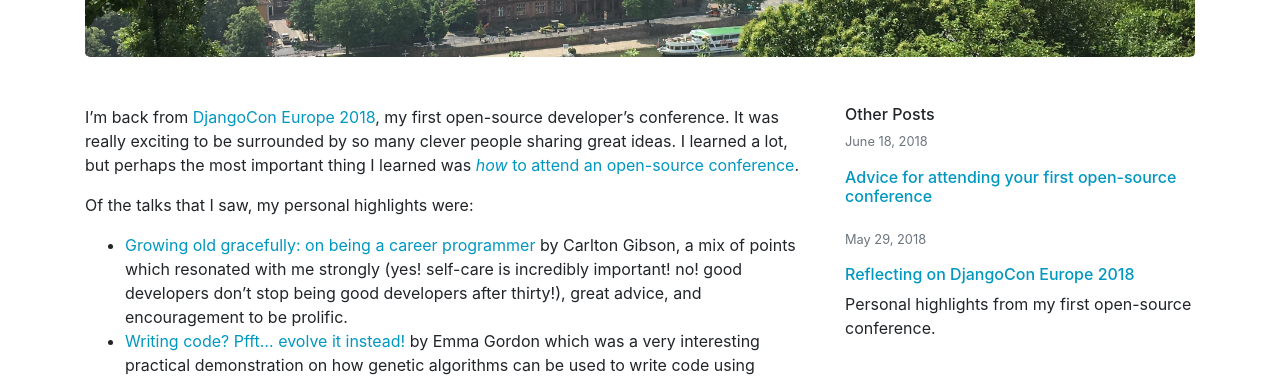
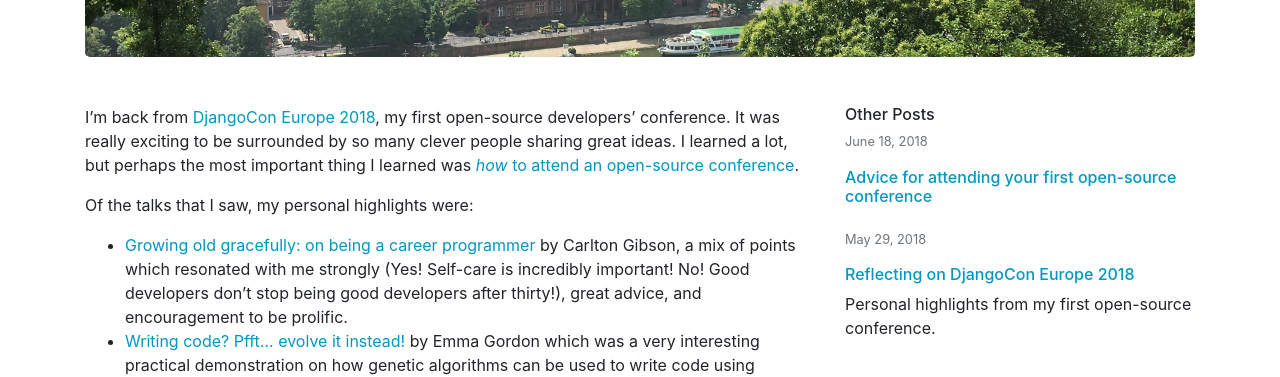
Before and after one commit to uhf62/uhf62.co.uk, a Jekyll site: the page built from _posts/2018-05-29-djangocon.markdown, in a window 1280 px wide. Shown: the part 416-793 px from the top of the page. Built offline with Jekyll 4.4.1, drawn with Linux system fonts in a browser that asks for light colours.

Commit message:
Update 2018-05-29-djangocon.markdown

```diff
--- a/_posts/2018-05-29-djangocon.markdown
+++ b/_posts/2018-05-29-djangocon.markdown
@@ -7,11 +7,11 @@ image-credit-name: Craig Anderson
 image-credit-url: http://craiga.id.au
 ---
 
-I'm back from [DjangoCon Europe 2018](https://2018.djangocon.eu), my first open-source developer's conference. It was really exciting to be surrounded by so many clever people sharing great ideas. I learned a lot, but perhaps the most important thing I learned was [*how* to attend an open-source conference]({% post_url 2018-06-18-open-source-conference-advice %}).
+I'm back from [DjangoCon Europe 2018](https://2018.djangocon.eu), my first open-source developers' conference. It was really exciting to be surrounded by so many clever people sharing great ideas. I learned a lot, but perhaps the most important thing I learned was [*how* to attend an open-source conference]({% post_url 2018-06-18-open-source-conference-advice %}).
 
 Of the talks that I saw, my personal highlights were:
 
- * [Growing old gracefully: on being a career programmer](https://www.youtube.com/watch?v=7WUFWmyk-HY) by Carlton Gibson, a mix of points which resonated with me strongly (yes! self-care is incredibly important! no! good developers don't stop being good developers after thirty!), great advice, and encouragement to be prolific.
+ * [Growing old gracefully: on being a career programmer](https://www.youtube.com/watch?v=7WUFWmyk-HY) by Carlton Gibson, a mix of points which resonated with me strongly (Yes! Self-care is incredibly important! No! Good developers don't stop being good developers after thirty!), great advice, and encouragement to be prolific.
  * [Writing code? Pfft… evolve it instead!](https://www.youtube.com/watch?v=973NUf3skYM) by Emma Gordon which was a very interesting practical demonstration on how genetic algorithms can be used to write code using [Brainfuck](https://en.wikipedia.org/wiki/Brainfuck).
  * [It's not a bug, it's a bias](https://www.youtube.com/watch?v=CZddeZ2RiLE) by Anna-Livia Gomart, a great reminder to always keep your own biases and [falsehoods you believe](https://github.com/kdeldycke/awesome-falsehood) in mind.
  * [Creating solid APIs](https://www.youtube.com/watch?v=1pgQXzoUcgk) by Rivo Laks offered some good advice for designing APIs, and taught me that [jsonapi.org](http://jsonapi.org) is a thing I should be aware of and probably make use of.
```
